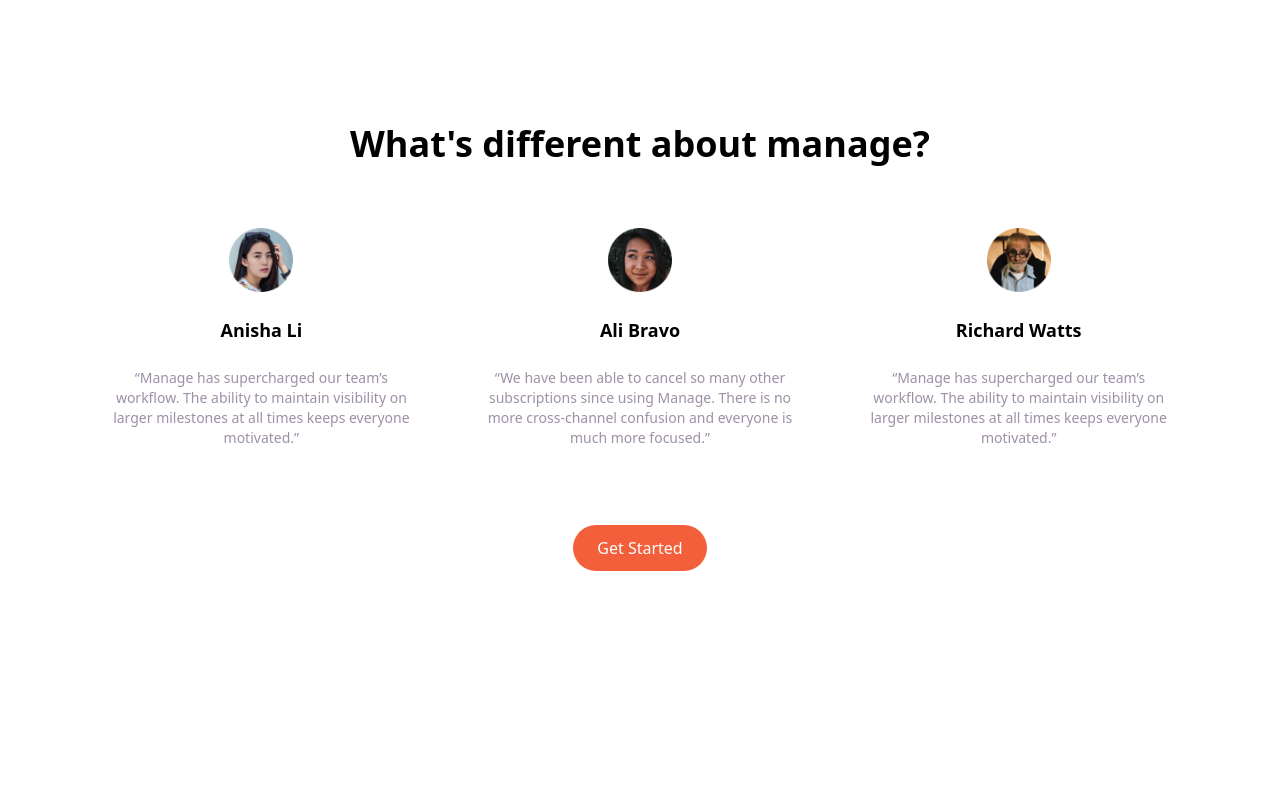
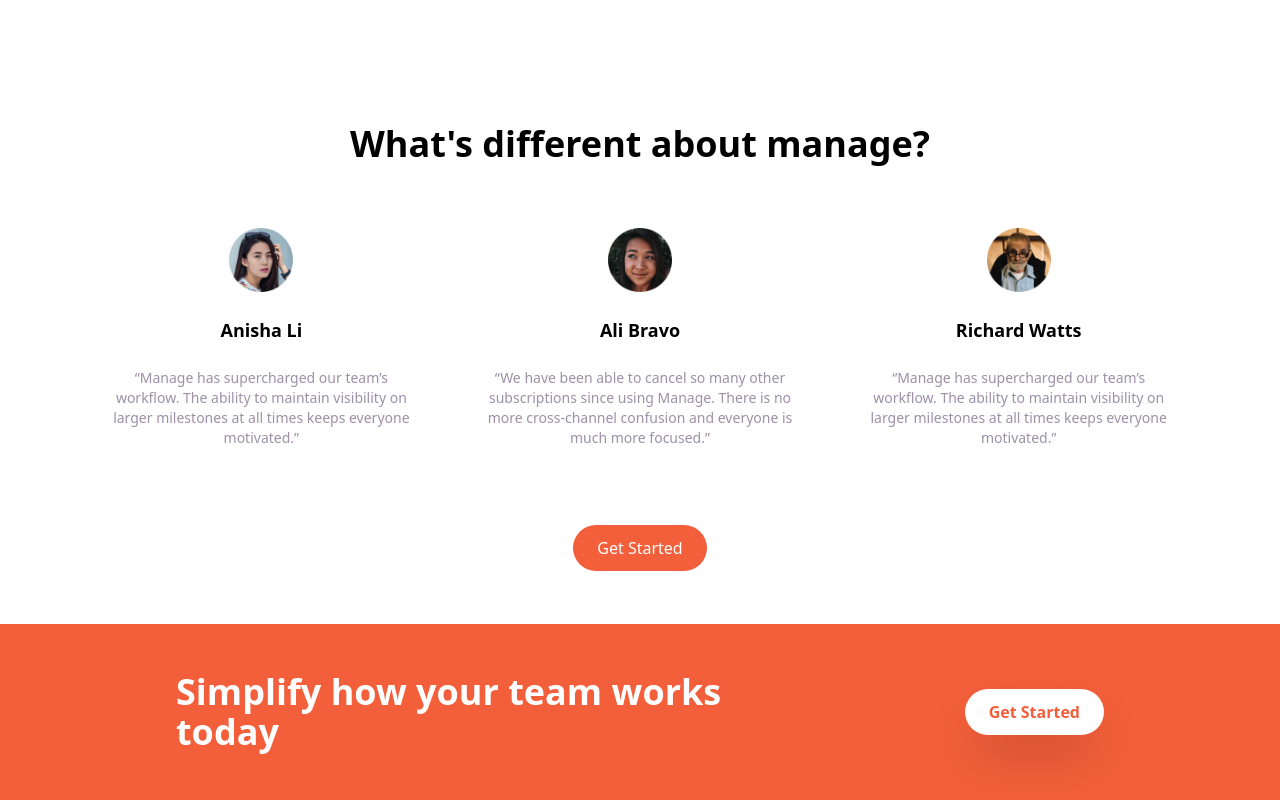
Before and after one commit to KingsCreatives/Landing-Page, a website: page index.html in a window 1280 px wide. Shown: the part 1120-1920 px from the top of the page. Before the commit the page ends 1744 px from the top, so only its background shows below. Drawn offline with Linux system fonts and the light colour scheme.

Commit message:
call to action section

```diff
--- a/index.html
+++ b/index.html
@@ -134,6 +134,18 @@
             <a href="#" class="p-3 px-6 text-white bg-brightRed rounded-full baseline hover:bg-brightRedLight">Get Started</a>
         </div>
     </div>
+    <!--Call to action section-->
+    <div class="bg-brightRed">
+        <!--Action wrapper-->
+        <div class="container flex flex-col items-center justify-between px-6 py-24 mx-auto space-y-12 md:py-12 md:flex-row md:space-y-0">
+            <!--Heading-->
+            <h2 class="text-5xl font-bold leading-tight text-center text-white md:text-4xl md:max-w-xl md:text-left">Simplify how your team works today</h2>
+            <!--Action Button-->
+            <div>
+                <a href="#" class="p-3 px-6 text-brightRed font-bold bg-white rounded-full baseline hover:bg-gray-300 shadow-2xl">Get Started</a>
+            </div>
+        </div>
+    </div>
 
 </body>
 </html>
```
Also changed, not shown: tailwind.css.
